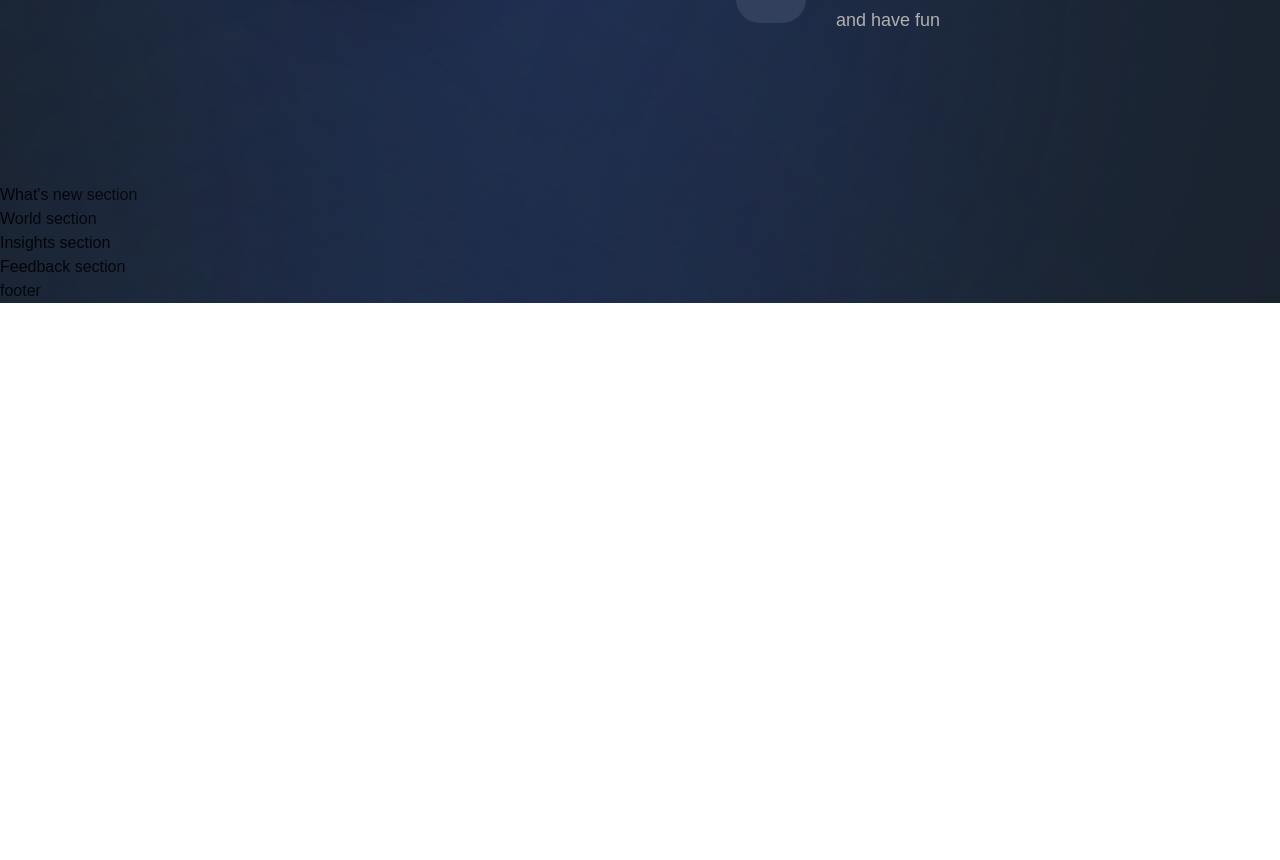
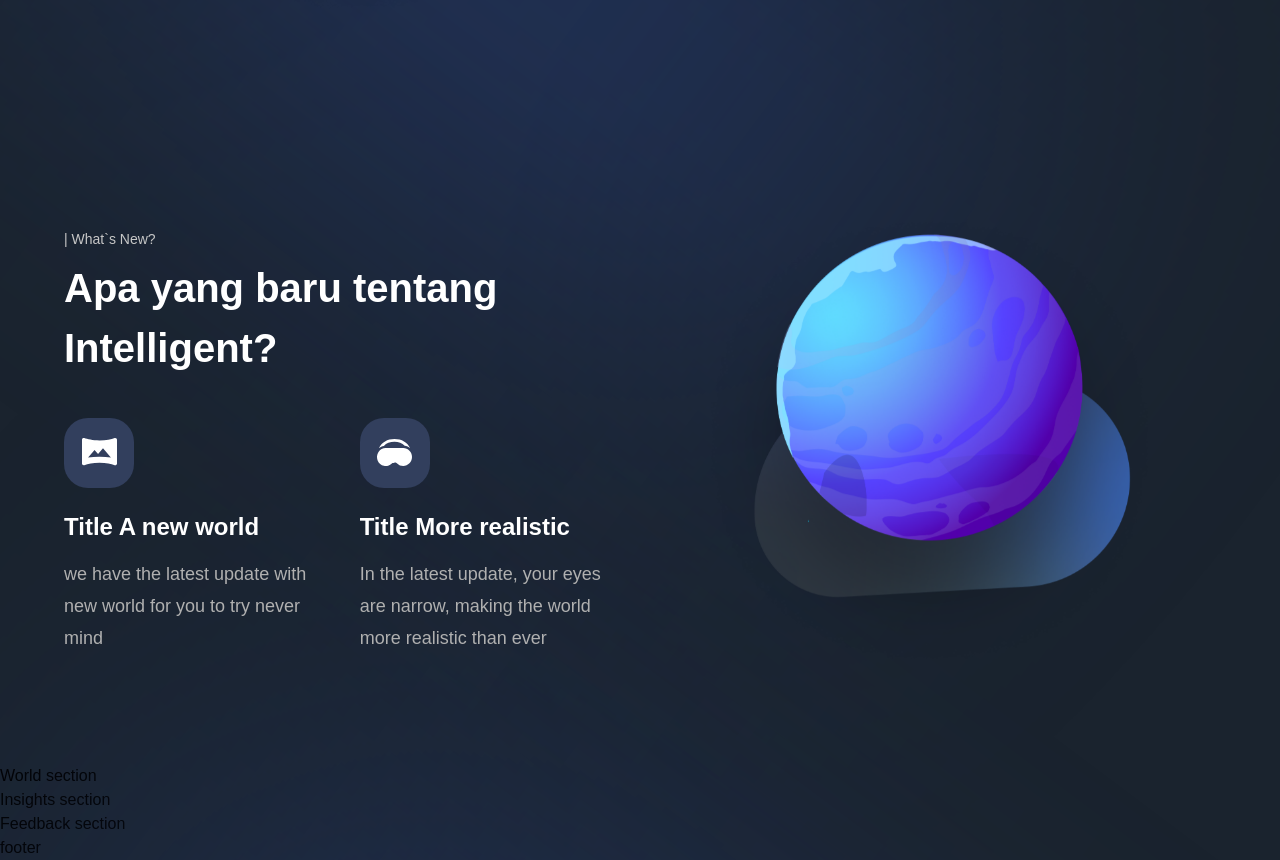
Before and after one commit to RuthAja/nextjs-2022, a Next.js app: page / in a window 1280 px wide. Shown: the part 3203-4063 px from the top of the page. Before the commit the page ends 3506 px from the top, so only its background shows below. Built offline with nearby package versions, Linux system fonts and the light colour scheme; a web font is replaced by a local one.

Commit message:
edit NewFeatires amd WhatsNew section

```diff
--- a/components/NewFeatures.jsx
+++ b/components/NewFeatures.jsx
@@ -1,7 +1,13 @@
-const NewFeatures = () => (
-  <div>
-    New Features
-  </div>
-);
+import styles from '../styles'
 
-export default NewFeatures;
+const NewFeatures = ({ imgUrl, title, subtitle }) => (
+    <div className={'flex-1 flex flex-col sm:max-w-[250px] min-w-[210px]'}>
+        <div className={`${styles.flexCenter} w-[70px] h-[70px] rounded-[24px] bg-[#323f5d] `}>
+            <img src={imgUrl} alt='icon' className={'w-1/2 h-1/2 object-contain'} />
+        </div>
+        <h1 className={'mt-[24px] font-bold text-[24px] leading-[30px] text-white'}>Title {title} </h1>
+        <p className={'flex-1 mt-[16px] font-normal text-[18px] text-[#b0b0b0] leading-[32px]'}>{subtitle}</p>
+    </div>
+)
+
+export default NewFeatures
--- a/sections/GetStarted.jsx
+++ b/sections/GetStarted.jsx
@@ -17,7 +17,7 @@
             <motion.div variants={planetVariants('left')} className={`flex-1 ${styles.flexCenter}`}>
                 <img src='./get-started.png' alt='get started' className={'w-[90%] h-[90%] object-contain'} />
             </motion.div>
-            <motion.div variants={fadeIn('left', 'tween', 0.2, 1)} className={'flex-[0.75] flex justify-center flex-col'}>
+            <motion.div variants={fadeIn('left', 'tween', 0.2, 1)} className={'flex-[0.95] flex justify-center flex-col'}>
                 <TypingText title={'| How Intelligent Works'} />
                 <TitleText title={<>Di mulai dengan beberapa klik</>} />
                 <div className={'mt-[31px] flex flex-col max-w-[320px] gap-[24px] '}>
--- a/sections/WhatsNew.jsx
+++ b/sections/WhatsNew.jsx
@@ -1,9 +1,33 @@
-'use client';
+'use client'
+
+import { motion } from 'framer-motion'
+import styles from '../styles'
+import { staggerContainer, fadeIn, planetVariants } from '../utils/motion'
+import { NewFeatures, TitleText, TypingText } from '../components'
+import { newFeatures } from '../constants'
 
 const WhatsNew = () => (
-  <section>
-    What's new section
-  </section>
-);
+    <section className={`${styles.paddings} relative z-10`}>
+        <motion.div
+            variants={staggerContainer}
+            initial={'hidden'}
+            whileInView={'show'}
+            viewport={{ once: false, amount: 0.25 }}
+            className={`${styles.innerWidth} mx-auto flex lg:flex-row flex-col gap-8`}>
+            <motion.div variants={fadeIn('right', 'tween', 0.2, 1)} className={'flex-[0.95] flex justify-center flex-col'}>
+                <TypingText title={'| What`s New?'} />
+                <TitleText title={<>Apa yang baru tentang Intelligent?</>} />
+                <div className={'mt-[40px] flex flex-wrap justify-between gap-[24px] '}>
+                    {newFeatures.map((feature) => (
+                        <NewFeatures key={feature.title} {...feature} />
+                    ))}
+                </div>
+            </motion.div>
+            <motion.div variants={planetVariants('right')} className={`flex-1 ${styles.flexCenter}`}>
+                <img src='./whats-new.png' alt='get started' className={'w-[90%] h-[90%] object-contain'} />
+            </motion.div>
+        </motion.div>
+    </section>
+)
 
-export default WhatsNew;
+export default WhatsNew
```
